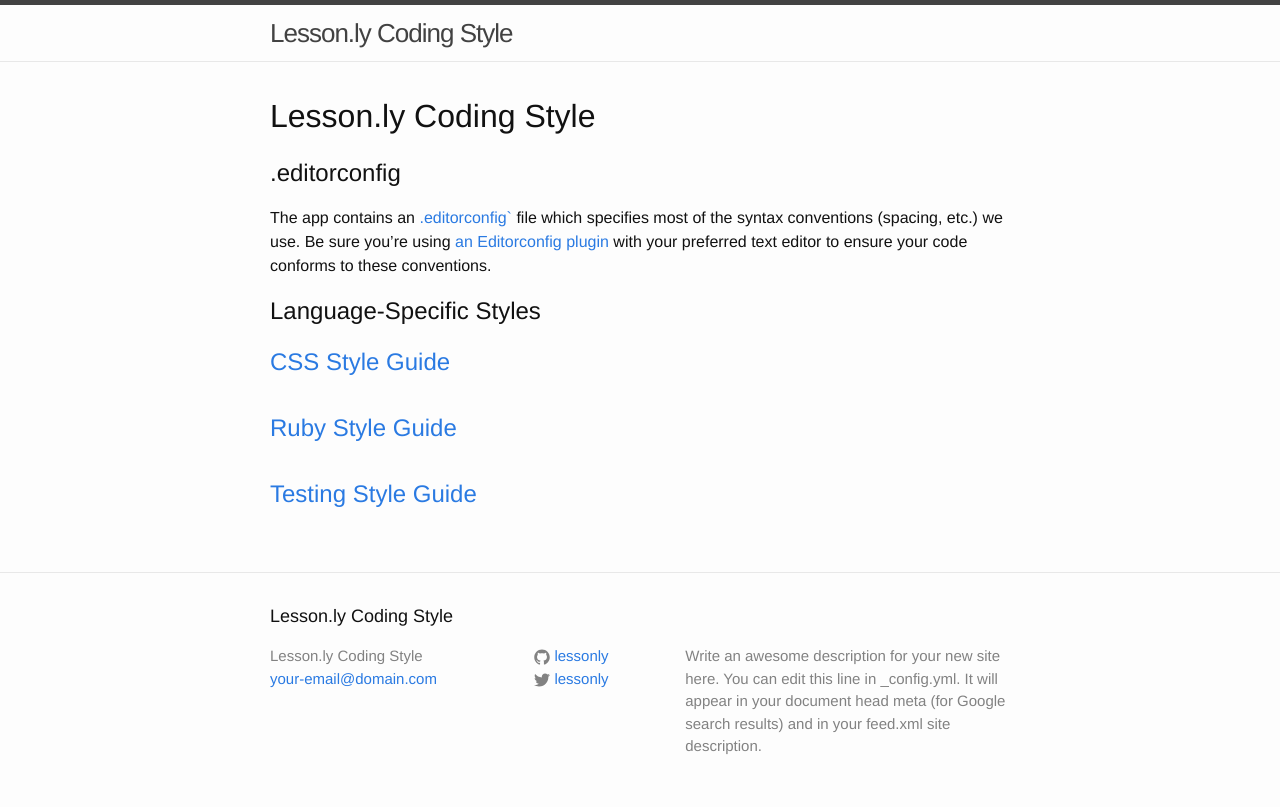
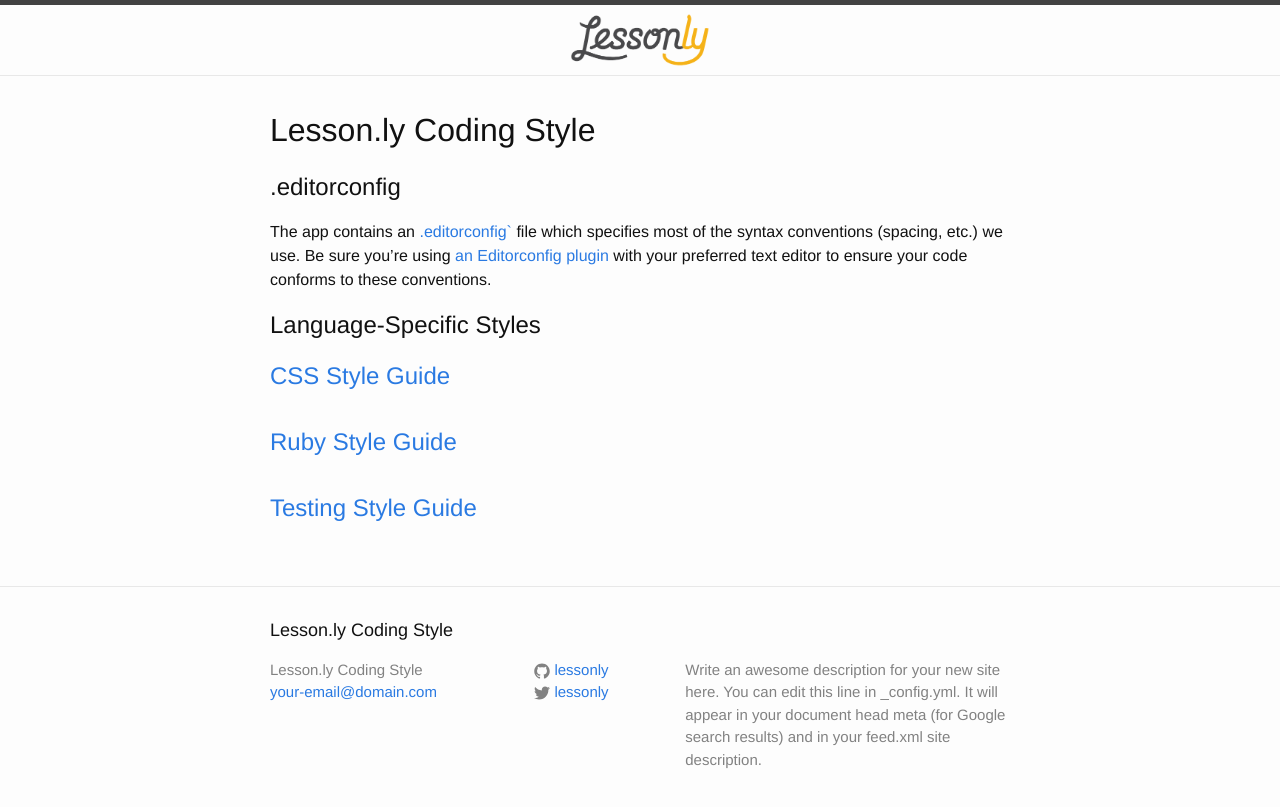
Before and after one commit to isabella232/lessonly.github.io, a Jekyll site: the page built from index.md, in a window 1280 px wide. Shown: the top 807 px of the page. Built offline with Jekyll 4.4.1, drawn with Linux system fonts in a browser that asks for light colours.

Commit message:
Update header with logo

```diff
--- a/_includes/header.html
+++ b/_includes/header.html
@@ -2,7 +2,7 @@
 
   <div class="wrapper">
 
-    <a class="site-title" href="{{ site.baseurl }}/">{{ site.title }}</a>
+    <a class="site-title" href="{{ site.baseurl }}/"><img class="logo" alt="{{ site.title }}" src="/images/logo.png" /></a>
 
     <nav class="site-nav">
       <a href="#" class="menu-icon">
--- a/_sass/_layout.scss
+++ b/_sass/_layout.scss
@@ -15,12 +15,17 @@
     line-height: 56px;
     letter-spacing: -1px;
     margin-bottom: 0;
-    float: left;
+    display: block;
+    text-align: center;
 
     &,
     &:visited {
         color: $grey-color-dark;
     }
+}
+
+.logo {
+    max-width: 6em;
 }
 
 .site-nav {
```
Also changed, not shown: images/logo.png (added).
